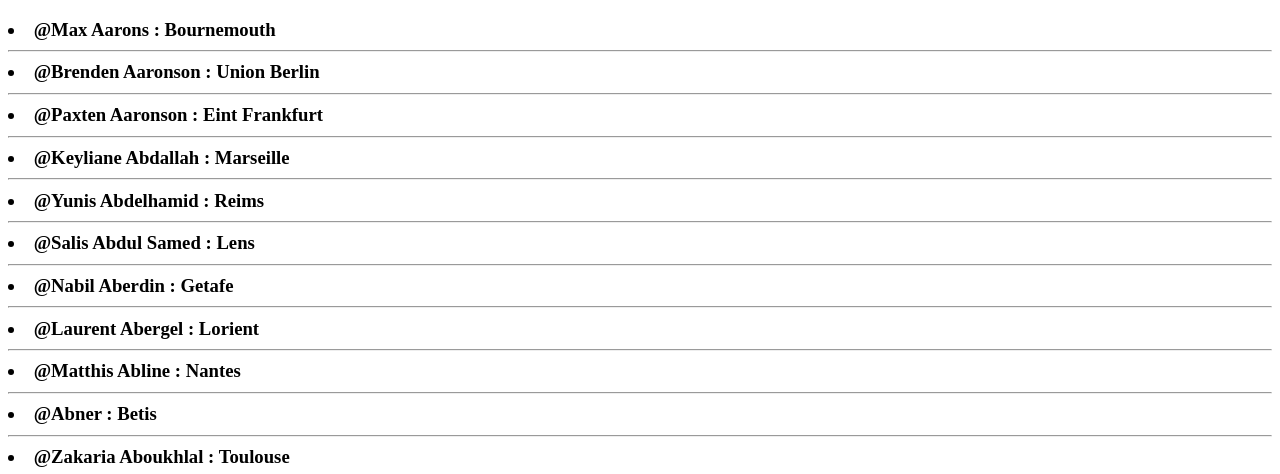
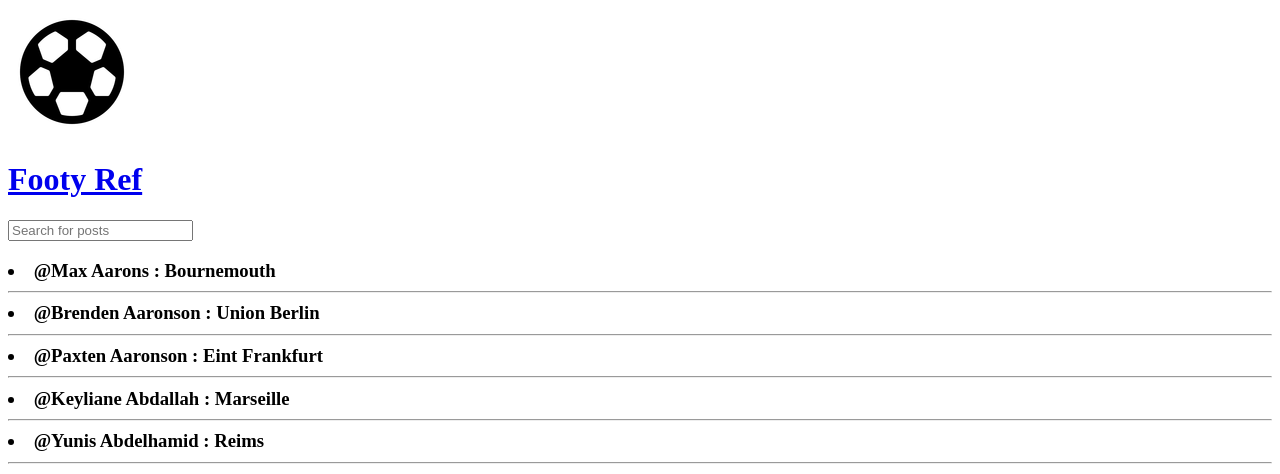
Before and after one commit to SnowHana/footy, a Django app: page /base/players-all/ in a window 1280 px wide. Shown: the top 474 px of the page. Run offline with Django 5.2, Linux system fonts and the light colour scheme; data comes from the database, SQL or seed files in the repository.

Commit message:
File icon and title added on the top, will have to maybe make a design better and find a better icon

```diff
--- a/src/footy/templates/main.html
+++ b/src/footy/templates/main.html
@@ -11,7 +11,7 @@
 </head>
 
 <body>
-
+    {% include 'navbar.html' %}
 
     {% block content %}
 
--- a/src/footy/templates/navbar.html
+++ b/src/footy/templates/navbar.html
@@ -0,0 +1,18 @@
+{% load static %}
+
+<header class="header header--loggedIn">
+    <div class="container">
+        <a href="{% url 'players_all' %}" class="header__logo">
+            <img src="{% static 'images/favicon.ico' %}" />
+            <h1>Footy Ref</h1>
+        </a>
+        <form class="header__search" method="GET" action="{% url 'players_all' %}">
+            <label>
+                <title>search</title>
+                <input name="q" placeholder="Search for posts" />
+            </label>
+        </form>
+        <nav class="header__menu">
+        </nav>
+    </div>
+</header>
```
Also changed, not shown: src/footy/footy/settings.py (+6 -1 lines).
